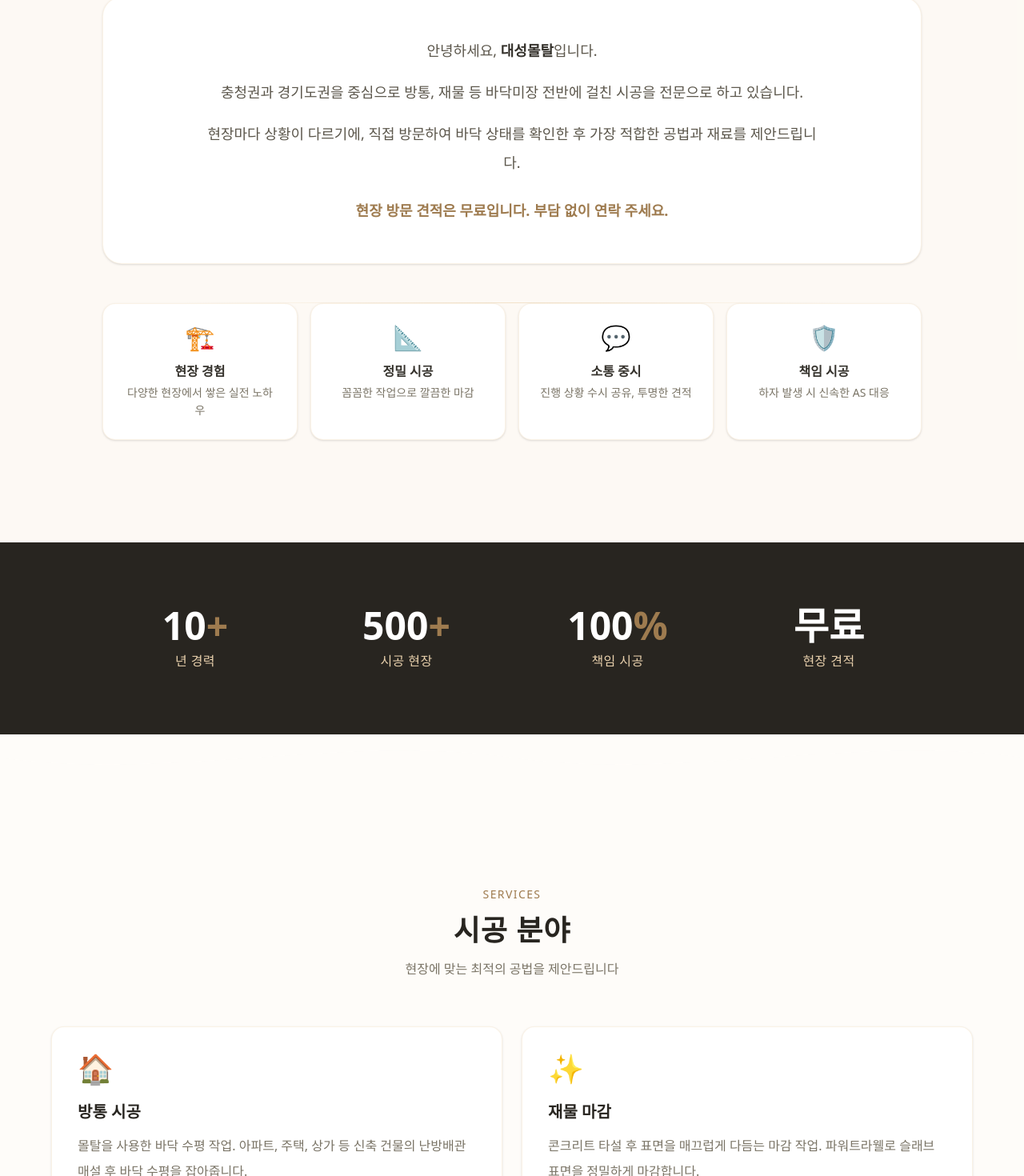
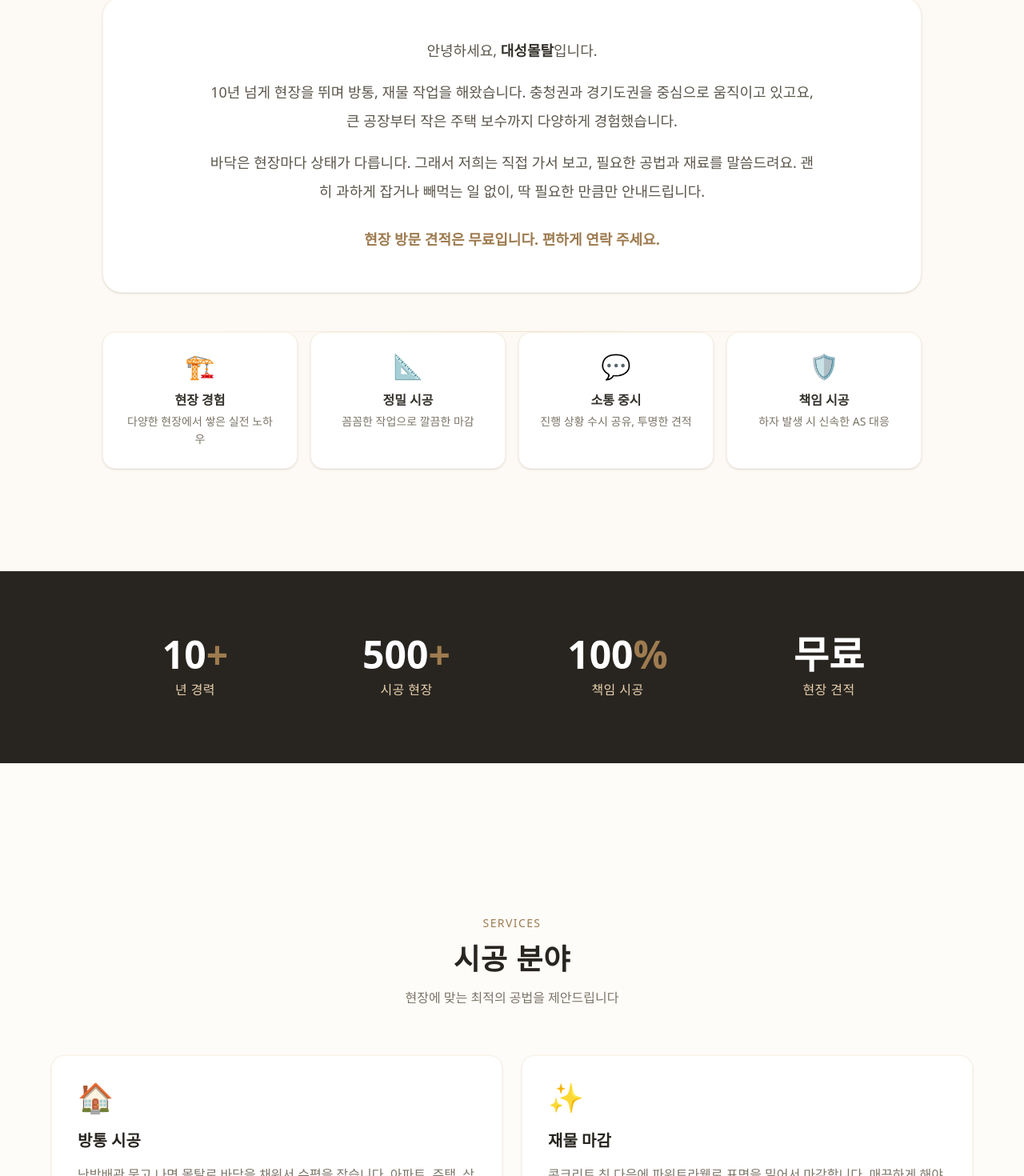
Before and after one commit to Luchello/luchelo-floor-portfolio, a React (Vite) app: page / in a window 1280 px wide. Shown: the part 1074-2544 px from the top of the page at 80% size. Built offline with nearby package versions, Linux system fonts and the light colour scheme; a web font is replaced by a local one.

Commit message:
R26-30: WebP fix, Suspense, modal a11y, CSS cleanup, copy polish

```diff
--- a/src/App.jsx
+++ b/src/App.jsx
@@ -19,7 +19,7 @@ const FloatingCTA = lazy(() => import('./components/FloatingCTA'))
 const SectionFallback = () => <div className="py-32" aria-hidden="true" />
 
 // Wave divider component
-function WaveDivider({ fromColor, toColor, flip = false }) {
+function WaveDivider({ toColor, flip = false }) {
   return (
     <div className="wave-divider" aria-hidden="true" style={{ marginTop: '-1px' }}>
       <svg
@@ -70,15 +70,35 @@ function App() {
 
         <Suspense fallback={<SectionFallback />}>
           <About />
+        </Suspense>
+
+        <Suspense fallback={<SectionFallback />}>
           <Stats />
-          {/* Wave: dark Stats to light Services */}
-          <WaveDivider fromColor="#282520" toColor="#FEFCF9" />
+        </Suspense>
+
+        {/* Wave: dark Stats to light Services */}
+        <WaveDivider toColor="#FEFCF9" />
+
+        <Suspense fallback={<SectionFallback />}>
           <Services />
+        </Suspense>
+
+        <Suspense fallback={<SectionFallback />}>
           <Portfolio />
-          {/* Wave: white Portfolio to cream Equipment */}
-          <WaveDivider fromColor="#FFFFFF" toColor="rgba(253, 248, 240, 0.5)" />
+        </Suspense>
+
+        {/* Wave: white Portfolio to cream Equipment */}
+        <WaveDivider toColor="rgba(253, 248, 240, 0.5)" />
+
+        <Suspense fallback={<SectionFallback />}>
           <Equipment />
+        </Suspense>
+
+        <Suspense fallback={<SectionFallback />}>
           <Process />
+        </Suspense>
+
+        <Suspense fallback={<SectionFallback />}>
           <Contact />
         </Suspense>
       </main>
--- a/src/components/About.jsx
+++ b/src/components/About.jsx
@@ -27,15 +27,17 @@ export default function About() {
                 안녕하세요, <strong className="text-dark-800">대성몰탈</strong>입니다.
               </p>
               <p>
-                충청권과 경기도권을 중심으로 방통, 재물 등
-                바닥미장 전반에 걸친 시공을 전문으로 하고 있습니다.
+                10년 넘게 현장을 뛰며 방통, 재물 작업을 해왔습니다.
+                충청권과 경기도권을 중심으로 움직이고 있고요,
+                큰 공장부터 작은 주택 보수까지 다양하게 경험했습니다.
               </p>
               <p>
-                현장마다 상황이 다르기에, 직접 방문하여 바닥 상태를 확인한 후
-                가장 적합한 공법과 재료를 제안드립니다.
+                바닥은 현장마다 상태가 다릅니다.
+                그래서 저희는 직접 가서 보고, 필요한 공법과 재료를 말씀드려요.
+                괜히 과하게 잡거나 빼먹는 일 없이, 딱 필요한 만큼만 안내드립니다.
               </p>
               <p className="text-accent font-semibold pt-2">
-                현장 방문 견적은 무료입니다. 부담 없이 연락 주세요.
+                현장 방문 견적은 무료입니다. 편하게 연락 주세요.
               </p>
             </div>
           </div>
--- a/src/components/Equipment.jsx
+++ b/src/components/Equipment.jsx
@@ -7,30 +7,30 @@ const equipment = [
   {
     photo: './photos/trowels-pair.jpg',
     name: '파워 트라웰 (Subaru EX17)',
-    desc: '바닥 마감의 핵심 장비. 콘크리트 표면을 매끄럽게 다듬습니다.',
+    desc: '재물 마감 핵심 장비. 넓은 면적을 빠르게 평탄하게 만듭니다.',
     title: '파워 트라웰 (Subaru EX17)',
-    story: '바닥 마감의 핵심 장비. 콘크리트 표면을 매끄럽게 다듬습니다.',
+    story: '재물 마감 핵심 장비. 넓은 면적을 빠르게 평탄하게 만듭니다. Subaru 엔진으로 힘이 좋아요.',
   },
   {
     photo: './photos/pump-truck.jpg',
     name: '몰탈 펌프차',
-    desc: '몰탈과 레미탈을 현장까지 압송하는 전용 장비.',
+    desc: '몰탈을 현장까지 압송합니다. 고층이나 먼 거리도 OK.',
     title: '몰탈 펌프차',
-    story: '몰탈과 레미탈을 현장까지 압송하는 전용 장비.',
+    story: '몰탈을 현장까지 압송합니다. 고층이나 먼 거리도 호스로 연결해서 작업 가능해요.',
   },
   {
     photo: './photos/bongo-site.jpg',
     name: '현장 장비차',
-    desc: '트라웰, 호스, 공구 일체를 싣고 어디든 출동합니다.',
+    desc: '트라웰, 호스, 공구 다 싣고 어디든 갑니다.',
     title: '현장 장비차',
-    story: '트라웰, 호스, 공구 일체를 싣고 어디든 출동합니다.',
+    story: '트라웰, 호스, 공구 다 싣고 어디든 갑니다. 장비 대여 없이 바로 작업 시작해요.',
   },
   {
     photo: './photos/power-trowel.jpg',
     name: '핸드 트라웰',
-    desc: '좁은 공간이나 세밀한 마감이 필요한 곳에서 사용합니다.',
+    desc: '모서리나 좁은 곳 마감용. 큰 트라웰이 못 가는 데 씁니다.',
     title: '핸드 트라웰',
-    story: '좁은 공간이나 세밀한 마감이 필요한 곳에서 사용합니다.',
+    story: '모서리나 좁은 곳 마감용. 큰 파워 트라웰이 못 들어가는 곳에서 활약합니다.',
   },
 ]
 
--- a/src/components/Hero.jsx
+++ b/src/components/Hero.jsx
@@ -74,7 +74,7 @@ export default function Hero() {
         <div className="absolute inset-0 bg-gradient-to-b from-dark-950/70 via-dark-900/50 to-dark-950/80 z-10" />
         <div
           className={`absolute inset-0 transition-opacity duration-1000 motion-reduce:duration-0 ${loaded ? 'opacity-100' : 'opacity-0'}`}
-          style={!prefersReducedMotion ? { transform: `translateY(${parallaxY}px)` } : undefined}
+          style={!prefersReducedMotion ? { transform: `translateY(${parallaxY}px)`, willChange: 'transform' } : undefined}
         >
           <picture>
             <source srcSet="./photos/mountain-trowel.webp" type="image/webp" />
--- a/src/components/LazyImage.jsx
+++ b/src/components/LazyImage.jsx
@@ -6,9 +6,9 @@ export default function LazyImage({ src, alt, className = '', onClick, thumbnail
   const [prefersReducedMotion, setPrefersReducedMotion] = useState(false)
   const ref = useRef()
 
-  // Generate WebP path from JPG
+  // Generate WebP paths
   const webpSrc = src.replace('.jpg', '.webp')
-  const thumbnailSrc = thumbnail ? src.replace('/photos/', '/photos/thumbs/').replace('.jpg', '.webp') : webpSrc
+  const thumbnailWebp = src.replace('/photos/', '/photos/thumbs/').replace('.jpg', '.webp')
 
   useEffect(() => {
     // Check for reduced motion preference
@@ -69,7 +69,17 @@ export default function LazyImage({ src, alt, className = '', onClick, thumbnail
 
       {inView && (
         <picture>
-          <source srcSet={thumbnailSrc} type="image/webp" />
+          {thumbnail ? (
+            // Thumbnail mode: responsive srcSet with thumb for small, full for large
+            <source
+              srcSet={`${thumbnailWebp} 400w, ${webpSrc} 800w`}
+              type="image/webp"
+              sizes="(max-width: 640px) 50vw, 33vw"
+            />
+          ) : (
+            // Full-size mode: just use full WebP
+            <source srcSet={webpSrc} type="image/webp" />
+          )}
           <img
             src={src}
             alt={alt}
--- a/src/components/Lightbox.jsx
+++ b/src/components/Lightbox.jsx
@@ -182,11 +182,17 @@ export default function Lightbox({ images, initialIndex = 0, onClose }) {
         onTouchMove={handleTouchMove}
         onTouchEnd={handleTouchEnd}
       >
-        <img
-          src={currentImage.photo}
-          alt={currentImage.title || '시공 현장 사진'}
-          className="max-w-full max-h-[70vh] object-contain rounded-lg shadow-2xl"
-        />
+        <picture>
+          <source
+            srcSet={currentImage.photo.replace('.jpg', '.webp')}
+            type="image/webp"
+          />
+          <img
+            src={currentImage.photo}
+            alt={currentImage.title || '시공 현장 사진'}
+            className="max-w-full max-h-[70vh] object-contain rounded-lg shadow-2xl"
+          />
+        </picture>
 
         {/* Caption */}
         <div className="mt-4 text-center px-4 max-w-2xl">
--- a/src/components/Process.jsx
+++ b/src/components/Process.jsx
@@ -3,32 +3,32 @@ import { AnimateIn } from '../hooks/useScrollAnimation'
 const steps = [
   {
     num: '01',
-    title: '전화 또는 카카오톡 문의',
-    desc: '현장 주소와 필요한 작업 내용을 알려주세요. 바닥 사진이 있으면 더 정확한 상담이 가능합니다.',
+    title: '전화 또는 문자 문의',
+    desc: '현장 주소, 면적, 어떤 작업이 필요한지 알려주세요. 바닥 사진 보내주시면 대략적인 상담이 바로 가능합니다.',
     icon: '📋',
   },
   {
     num: '02',
     title: '현장 방문 및 견적',
-    desc: '직접 방문하여 바닥 상태와 면적을 확인하고, 방통 또는 재물 시공 견적을 안내드립니다.',
+    desc: '직접 가서 바닥 상태, 배관 위치, 레벨 차이를 확인합니다. 방통이 나을지 재물이 나을지 현장에서 판단해서 견적 드려요.',
     icon: '📐',
   },
   {
     num: '03',
-    title: '바닥 정리 및 준비 작업',
-    desc: '기존 바닥을 깨끗하게 정리하고, 배관 상태 확인 및 레벨 체크를 진행합니다.',
+    title: '바닥 정리',
+    desc: '기존 몰탈 깨기, 자재 치우기, 배관 보호 작업부터 합니다. 깨끗해야 새 바닥이 잘 붙어요.',
     icon: '🔧',
   },
   {
     num: '04',
     title: '방통 또는 재물 시공',
-    desc: '몰탈 펌프로 방통을 시공하거나, 파워트라웰로 재물 마감을 진행합니다. 수평을 꼼꼼히 확인하며 작업합니다.',
+    desc: '펌프차로 몰탈 압송해서 방통 치고, 파워트라웰로 면을 잡습니다. 수평기 대가며 꼼꼼히 마감해요.',
     icon: '⚒️',
   },
   {
     num: '05',
-    title: '양생 및 검수',
-    desc: '충분한 양생 시간을 거친 후 함께 최종 확인합니다. 하자 발생 시 즉시 대응합니다.',
+    title: '양생 및 확인',
+    desc: '최소 3~5일 양생 후 바닥 상태 같이 확인합니다. 문제 있으면 바로 손봐드려요.',
     icon: '✅',
   },
 ]
--- a/src/components/Services.jsx
+++ b/src/components/Services.jsx
@@ -3,25 +3,25 @@ import { AnimateIn } from '../hooks/useScrollAnimation'
 const services = [
   {
     title: '방통 시공',
-    desc: '몰탈을 사용한 바닥 수평 작업. 아파트, 주택, 상가 등 신축 건물의 난방배관 매설 후 바닥 수평을 잡아줍니다.',
+    desc: '난방배관 묻고 나면 몰탈로 바닥을 채워서 수평을 잡습니다. 아파트, 주택, 상가 다 해봤어요.',
     tags: ['아파트', '주택', '상가'],
     icon: '🏠',
   },
   {
     title: '재물 마감',
-    desc: '콘크리트 타설 후 표면을 매끄럽게 다듬는 마감 작업. 파워트라웰로 슬래브 표면을 정밀하게 마감합니다.',
+    desc: '콘크리트 친 다음에 파워트라웰로 표면을 밀어서 마감합니다. 매끈하게 해야 그 위에 장판이든 타일이든 잘 깔려요.',
     tags: ['콘크리트', '슬래브', '마감'],
     icon: '✨',
   },
   {
     title: '몰탈 펌프 시공',
-    desc: '자체 보유 몰탈 펌프차로 고층이나 대면적 현장도 빠르게 시공합니다.',
+    desc: '펌프차가 있어서 고층이나 넓은 현장도 빠르게 작업합니다. 호스 연결해서 압송하니까 인력으로 나르는 것보다 훨씬 빨라요.',
     tags: ['고층', '대면적', '펌프'],
     icon: '🚛',
   },
   {
     title: '보수 시공',
-    desc: '기존 바닥의 크랙 보수, 레벨 보정 등 바닥 상태 개선 작업을 합니다.',
+    desc: '기존 바닥 갈라지거나 울퉁불퉁한 것 고쳐드립니다. 전체 뜯지 않고 부분 보수도 가능해요.',
     tags: ['크랙보수', '레벨보정', '리모델링'],
     icon: '🔧',
   },
```
Also changed, not shown: src/components/Contact.jsx (+99 -13 lines).
